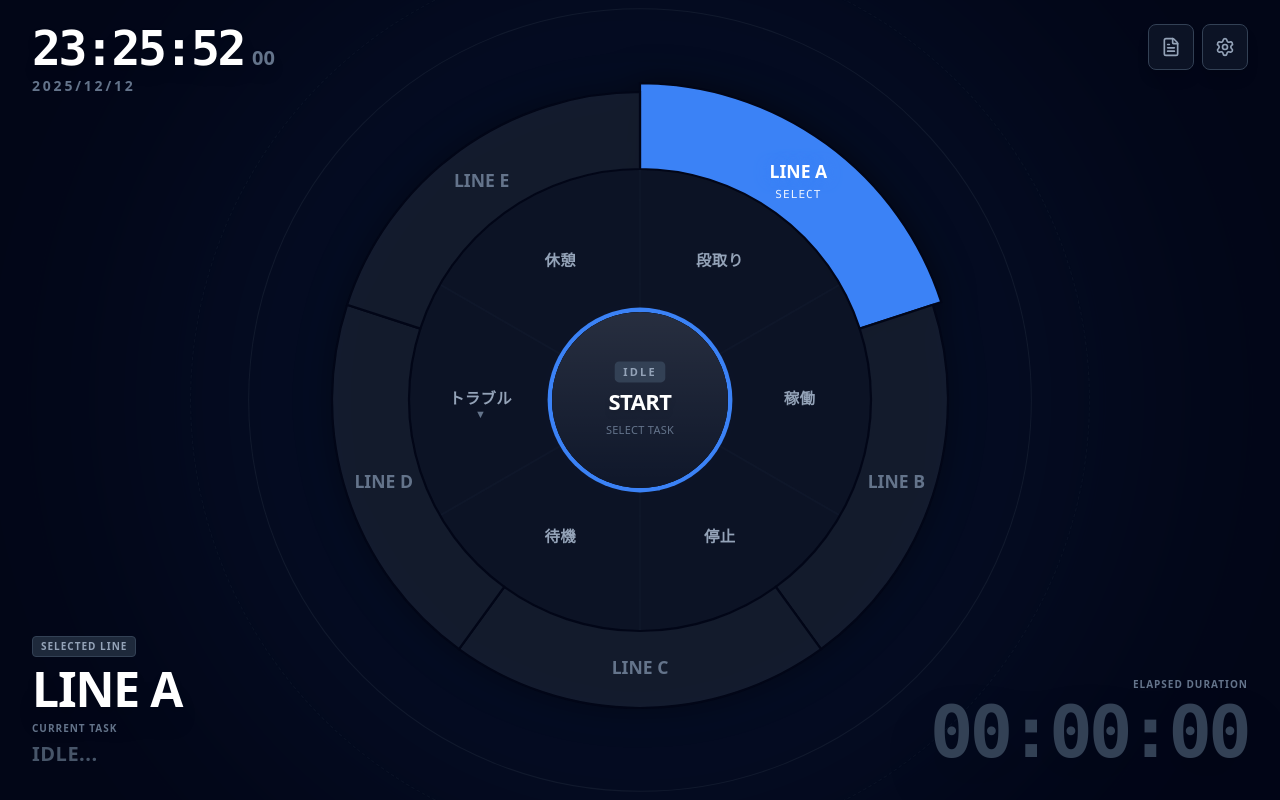
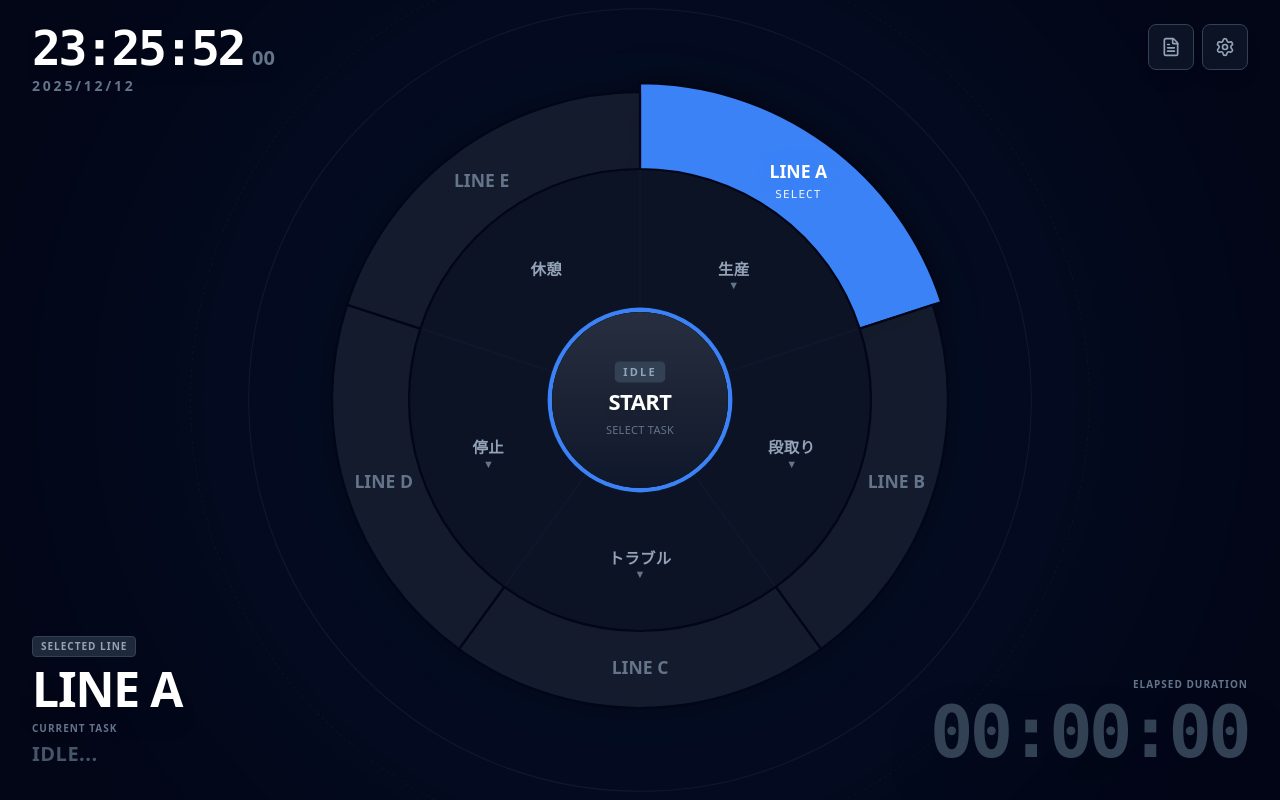
Before and after one commit to fftss793-a11y/wheel-tracker, a React (Vite) app in the folder 3-layer-wheel-tracker/: page / in a window 1280 px wide. Built offline with nearby package versions, Linux system fonts and the light colour scheme.

Commit message:
Update default categories to Factory Presets (including Unmanned Operation)

```diff
--- a/3-layer-wheel-tracker/constants.ts
+++ b/3-layer-wheel-tracker/constants.ts
@@ -21,11 +21,56 @@ export const LINE_BG_COLORS: Record<LineId, string> = {
 
 export const DEFAULT_CONFIG: AppConfig = {
   lines: {
-    A: { name: 'LINE A', categories: ["段取り", "稼働", "停止", "待機", { name: "トラブル", subCategories: ["設備故障", "材料不良", "品質異常", "その他"] }, "休憩"] },
-    B: { name: 'LINE B', categories: ["段取り", "稼働", "停止", "待機", { name: "トラブル", subCategories: ["設備故障", "材料不良", "品質異常", "その他"] }, "休憩"] },
-    C: { name: 'LINE C', categories: ["段取り", "稼働", "停止", "待機", { name: "トラブル", subCategories: ["設備故障", "材料不良", "品質異常", "その他"] }, "休憩"] },
-    D: { name: 'LINE D', categories: ["段取り", "稼働", "停止", "待機", { name: "トラブル", subCategories: ["設備故障", "材料不良", "品質異常", "その他"] }, "休憩"] },
-    E: { name: 'LINE E', categories: ["段取り", "稼働", "停止", "待機", { name: "トラブル", subCategories: ["設備故障", "材料不良", "品質異常", "その他"] }, "休憩"] },
+    A: {
+      name: 'LINE A',
+      categories: [
+        { name: "生産", subCategories: ["有人稼働", "無人稼働", "試作"] },
+        { name: "段取り", subCategories: ["型替・切替", "材料補給", "調整・空運転", "始業点検"] },
+        { name: "トラブル", subCategories: ["設備故障", "材料不良", "品質異常", "部品欠品", "その他"] },
+        { name: "停止", subCategories: ["計画停止", "手待ち", "朝礼・MTG", "清掃・5S"] },
+        "休憩"
+      ]
+    },
+    B: {
+      name: 'LINE B',
+      categories: [
+        { name: "生産", subCategories: ["有人稼働", "無人稼働", "試作"] },
+        { name: "段取り", subCategories: ["型替・切替", "材料補給", "調整・空運転", "始業点検"] },
+        { name: "トラブル", subCategories: ["設備故障", "材料不良", "品質異常", "部品欠品", "その他"] },
+        { name: "停止", subCategories: ["計画停止", "手待ち", "朝礼・MTG", "清掃・5S"] },
+        "休憩"
+      ]
+    },
+    C: {
+      name: 'LINE C',
+      categories: [
+        { name: "生産", subCategories: ["有人稼働", "無人稼働", "試作"] },
+        { name: "段取り", subCategories: ["型替・切替", "材料補給", "調整・空運転", "始業点検"] },
+        { name: "トラブル", subCategories: ["設備故障", "材料不良", "品質異常", "部品欠品", "その他"] },
+        { name: "停止", subCategories: ["計画停止", "手待ち", "朝礼・MTG", "清掃・5S"] },
+        "休憩"
+      ]
+    },
+    D: {
+      name: 'LINE D',
+      categories: [
+        { name: "生産", subCategories: ["有人稼働", "無人稼働", "試作"] },
+        { name: "段取り", subCategories: ["型替・切替", "材料補給", "調整・空運転", "始業点検"] },
+        { name: "トラブル", subCategories: ["設備故障", "材料不良", "品質異常", "部品欠品", "その他"] },
+        { name: "停止", subCategories: ["計画停止", "手待ち", "朝礼・MTG", "清掃・5S"] },
+        "休憩"
+      ]
+    },
+    E: {
+      name: 'LINE E',
+      categories: [
+        { name: "生産", subCategories: ["有人稼働", "無人稼働", "試作"] },
+        { name: "段取り", subCategories: ["型替・切替", "材料補給", "調整・空運転", "始業点検"] },
+        { name: "トラブル", subCategories: ["設備故障", "材料不良", "品質異常", "部品欠品", "その他"] },
+        { name: "停止", subCategories: ["計画停止", "手待ち", "朝礼・MTG", "清掃・5S"] },
+        "休憩"
+      ]
+    },
   },
   breakAlerts: ['10:00', '11:45', '15:00'],  // Fixed break time alerts
   maxSessionMin: 540,
```
